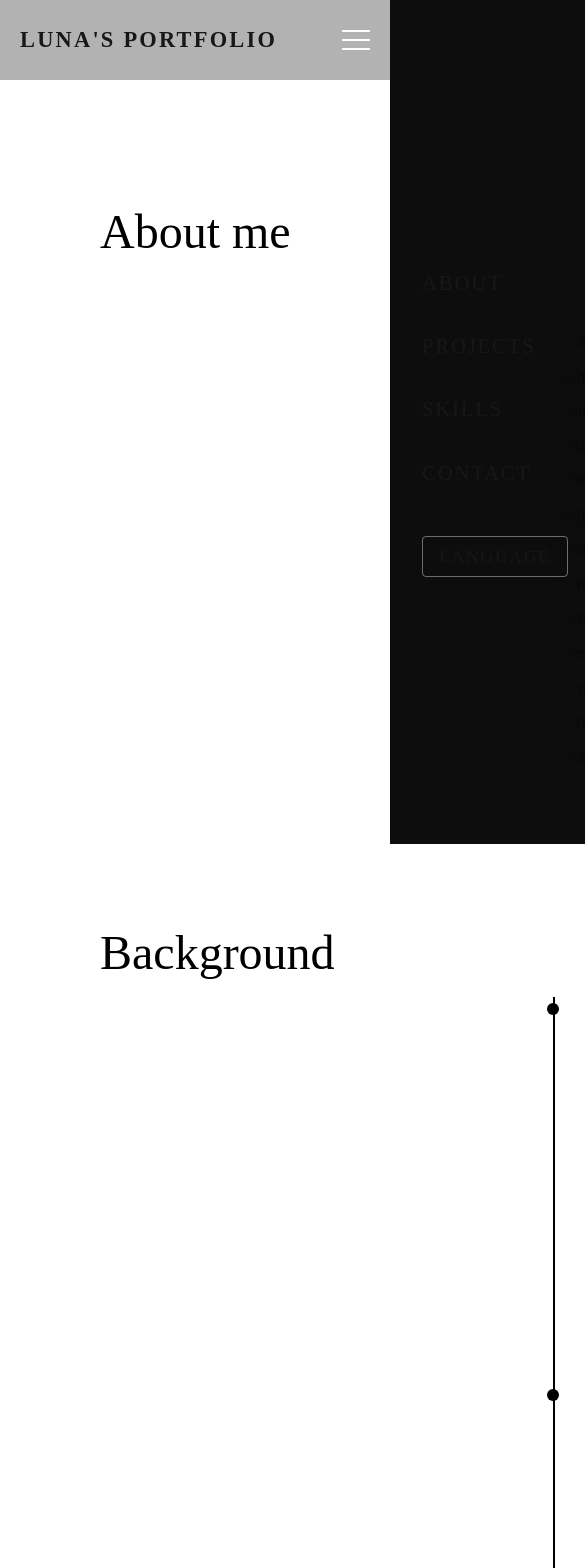
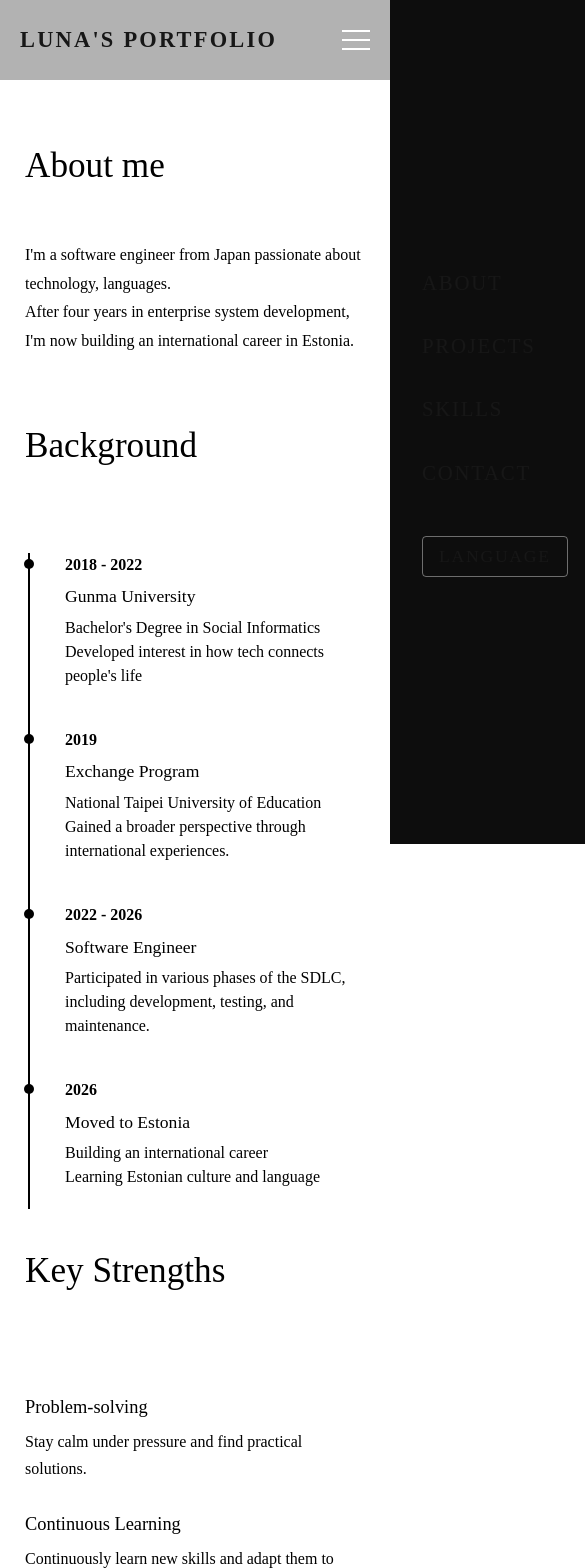
Before and after one commit to LiunaShan/My-portfolio, a Next.js app in the folder app/: page / in a window 390 px wide. Shown: the top 1568 px of the page, 585 px wide, since content can reach past the window. Built offline with nearby package versions, Linux system fonts and the light colour scheme.

Commit message:
add smartphone ver

```diff
--- a/app/components/Aboutme.module.css
+++ b/app/components/Aboutme.module.css
@@ -22,7 +22,6 @@
     line-height: 1.8;
     margin-top: 9rem;
     margin-bottom: 5rem;
-    bottom: 40px;
 }
 
 .timeline {
@@ -61,7 +60,6 @@
 
 .year {
     font-weight: bold;
-
     margin-bottom: 0.5rem;
     color: black;
 }
@@ -92,3 +90,82 @@
     line-height: 1.6;
     color: black;
 }
+
+
+/* =========================
+   Mobile
+   ========================= */
+
+@media (max-width: 768px) {
+
+    .aboutme {
+        width: 100%;
+        grid-template-columns: 1fr;
+        gap: 1rem;
+        padding: 60px 25px;
+    }
+
+    .title {
+        margin-top: 0;
+        margin-bottom: 2rem;
+        font-size: 2.2rem;
+    }
+
+    .text {
+        font-size: 1rem;
+        line-height: 1.8;
+        margin-top: 0;
+        margin-bottom: 3rem;
+       }
+
+   .timeline {
+       margin-top: 2rem;
+       padding-left: 40px;
+   }
+
+   .timeline::before {
+       left: 3px;
+       bottom: 20px;
+       width: 2px;
+   }
+
+   .item {
+       margin-bottom: 2.5rem;
+       font-size: 1rem;
+   }
+
+   .item::before {
+       width: 10px;
+       height: 10px;
+       left: -41px;
+       top: 6px;
+   }
+
+    .year {
+        margin-bottom: 0.4rem;
+    }
+
+    .content h3 {
+        font-size: 1.1rem;
+        margin-bottom: 0.4rem;
+    }
+
+    .strengths {
+        margin-top: 3rem;
+        margin-bottom: 2rem;
+    }
+
+    .strength {
+        margin-bottom: 1.8rem;
+    }
+
+    .strength h3 {
+        font-size: 1.15rem;
+        margin-bottom: 0.4rem;
+    }
+
+    .strength p {
+        font-size: 1rem;
+        line-height: 1.7;
+    }
+}
--- a/app/components/Projects.module.css
+++ b/app/components/Projects.module.css
@@ -107,3 +107,64 @@
     font-size: 1rem;
     line-height: 1.6;
 }
+
+@media (max-width: 768px) {
+
+    .projects {
+        padding: 60px 25px;
+        min-height: auto;
+    }
+
+    .title {
+        margin-top: 0;
+        margin-bottom: 2.5rem;
+        font-size: 2.2rem;
+    }
+
+    .grid {
+        grid-template-columns: 1fr;
+        gap: 2rem;
+    }
+
+    .card {
+        padding: 25px;
+        min-height: auto;
+    }
+
+    .card:hover {
+        transform: none;
+        box-shadow: none;
+    }
+
+    .imageWrapper {
+        height: 200px;
+        margin-bottom: 1.5rem;
+    }
+
+    .card h3 {
+        font-size: 1.25rem;
+        margin-bottom: 0.8rem;
+    }
+
+    .card p {
+        font-size: 0.95rem;
+        line-height: 1.7;
+    }
+
+    .modal {
+        width: calc(100% - 30px);
+        max-height: 85vh;
+        padding: 30px 25px;
+        overflow-y: auto;
+    }
+
+    .modal p {
+        font-size: 0.95rem;
+        line-height: 1.7;
+    }
+
+    .button {
+        margin-top: 25px;
+        padding: 10px 20px;
+    }
+}
--- a/app/components/Skills.module.css
+++ b/app/components/Skills.module.css
@@ -45,3 +45,34 @@
     font-size: 3rem;
     text-align: left;
 }
+
+/* =========================
+   Mobile
+   ========================= */
+
+@media (max-width: 768px) {
+
+    .skills {
+        padding: 60px 25px;
+        min-height: auto;
+    }
+
+    .title {
+        margin-top: 0;
+        margin-bottom: 2.5rem;
+        font-size: 2.2rem;
+    }
+
+    .grid {
+        gap: 10px;
+    }
+
+    .card {
+        padding: 10px 17px;
+        border-radius: 25px;
+    }
+
+    .card h3 {
+        font-size: 1rem;
+    }
+}
--- a/app/components/Skills.tsx
+++ b/app/components/Skills.tsx
@@ -32,7 +32,9 @@ export default function Skills() {
          <p className={styles.title}>Skills</p>
           <div className={styles.grid}>
            {skills.map((skill) => (
-            <div className={`${styles.card} ${styles[skill.category]}`}>
+            <div key={skill.title}
+              className={`${styles.card} ${styles[skill.category]}`}
+            >
              <h3>{skill.title}</h3>
             </div>
           ))}
```
